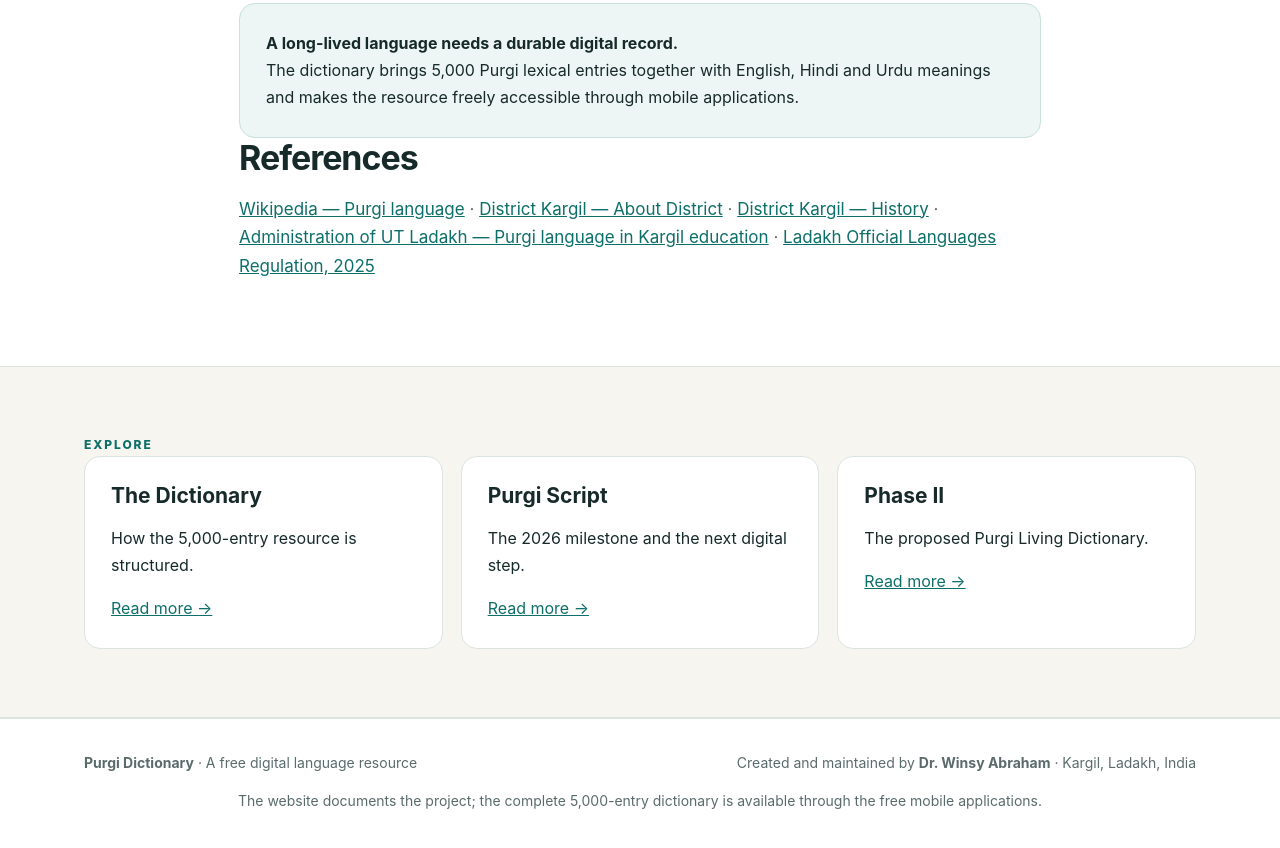
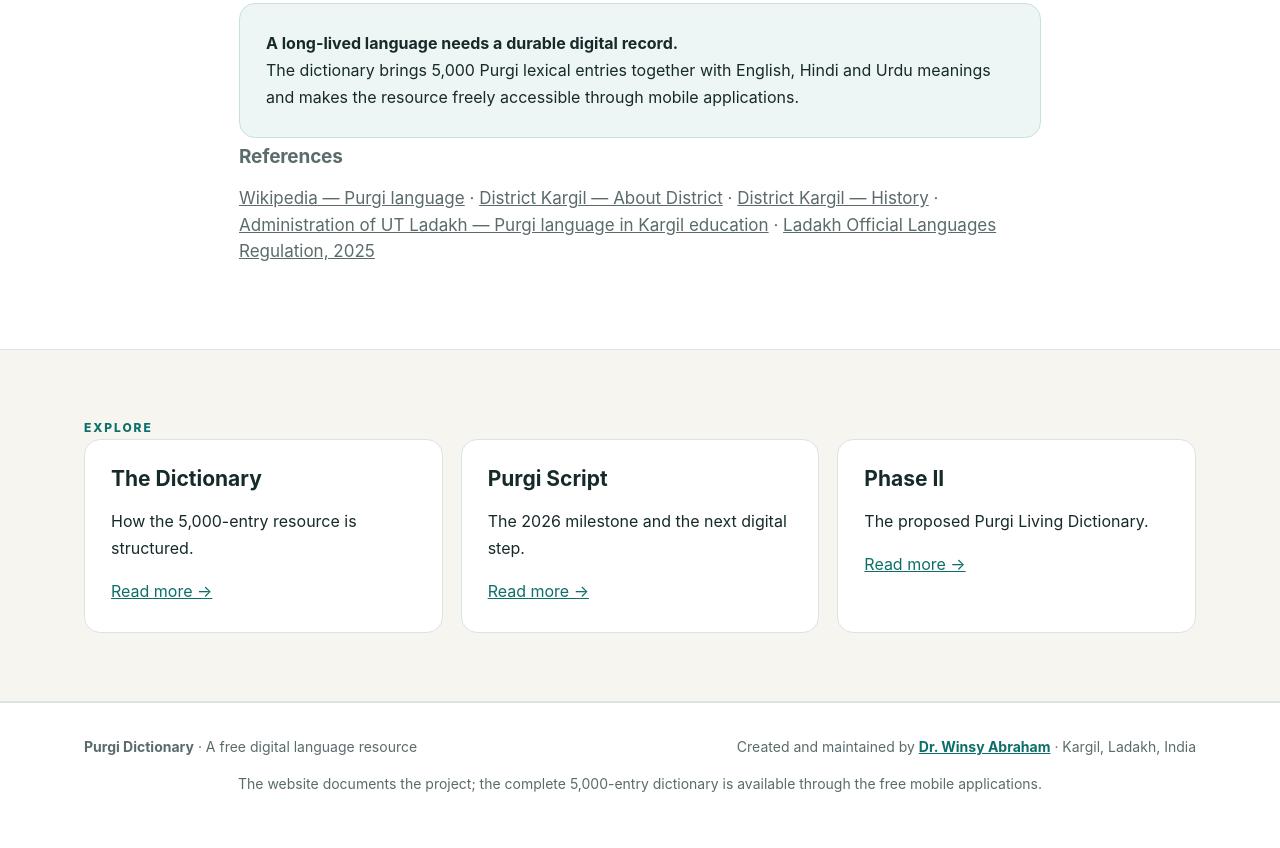
Before and after one commit to purgidictionary/purgidictionary.in, a plain HTML site: page purgi-language.html in a window 1280 px wide. Shown: the part 2364-3212 px from the top of the page. Drawn offline with Linux system fonts and the light colour scheme.

Commit message:
Refine About Purgi references styling and documentation language

```diff
--- a/purgi-language.html
+++ b/purgi-language.html
@@ -17,9 +17,9 @@
 <p>One possible reason is the history of life in this high-altitude region. Kargil has long been shaped by severe winters, difficult terrain, short agricultural seasons and the practical demands of survival, agriculture and trade. Much language knowledge therefore remained embedded in speech, memory, oral traditions and community life rather than in large reference works. This is an interpretation of the historical context, not a claim that climate alone explains the development of Purgi literature or documentation.</p>
 <p>Documentation today is therefore about more than recording words. It is about creating a durable resource that can support learning, teaching, research, translation, creative work, cultural preservation and the transmission of Purgi to future generations.</p>
 <div class="callout"><b>A long-lived language needs a durable digital record.</b><br>The dictionary brings 5,000 Purgi lexical entries together with English, Hindi and Urdu meanings and makes the resource freely accessible through mobile applications.</div>
-<h2>References</h2><p class="small"><a href="https://en.wikipedia.org/wiki/Purgi_language">Wikipedia — Purgi language</a> · <a href="https://kargil.nic.in/about-district/">District Kargil — About District</a> · <a href="https://kargil.nic.in/kargilhistory/">District Kargil — History</a> · <a href="https://ladakh.gov.in/gdc-kargil-introduces-ability-enhancement-courses-in-regional-languages-of-ladakh/">Administration of UT Ladakh — Purgi language in Kargil education</a> · <a href="https://indiacode.ecourtsindia.com/rules/the-ladakh-official-languages-regulation-2025-f7c9c226/">Ladakh Official Languages Regulation, 2025</a></p>
+<div class="references"><h2>References</h2><p><a href="https://en.wikipedia.org/wiki/Purgi_language">Wikipedia — Purgi language</a> · <a href="https://kargil.nic.in/about-district/">District Kargil — About District</a> · <a href="https://kargil.nic.in/kargilhistory/">District Kargil — History</a> · <a href="https://ladakh.gov.in/gdc-kargil-introduces-ability-enhancement-courses-in-regional-languages-of-ladakh/">Administration of UT Ladakh — Purgi language in Kargil education</a> · <a href="https://indiacode.ecourtsindia.com/rules/the-ladakh-official-languages-regulation-2025-f7c9c226/">Ladakh Official Languages Regulation, 2025</a></p></div>
 </div></section>
 <section class="section band"><div class="wrap"><div class="kicker">Explore</div><div class="grid"><div class="card"><h3>The Dictionary</h3><p>How the 5,000-entry resource is structured.</p><a href="dictionary.html">Read more →</a></div><div class="card"><h3>Purgi Script</h3><p>The 2026 milestone and the next digital step.</p><a href="script.html">Read more →</a></div><div class="card"><h3>Phase II</h3><p>The proposed Purgi Living Dictionary.</p><a href="phase-ii.html">Read more →</a></div></div></div></section>
-<footer><div class="wrap"><div class="footer-top"><div><b>Purgi Dictionary</b> · A free digital language resource</div><div class="footer-right">Created and maintained by <b>Dr. Winsy Abraham</b> · Kargil, Ladakh, India</div></div><div class="footer-bottom">The website documents the project; the complete 5,000-entry dictionary is available through the free mobile applications.</div></div></footer>
+<footer><div class="wrap"><div class="footer-top"><div><b>Purgi Dictionary</b> · A free digital language resource</div><div class="footer-right">Created and maintained by <a href="winsy-abraham.html"><b>Dr. Winsy Abraham</b></a> · Kargil, Ladakh, India</div></div><div class="footer-bottom">The website documents the project; the complete 5,000-entry dictionary is available through the free mobile applications.</div></div></footer>
 <script>(function(){const toggle=document.querySelector('.menu-toggle');const links=document.querySelector('.links');if(!toggle||!links)return;toggle.addEventListener('click',function(){const open=links.classList.toggle('open');toggle.setAttribute('aria-expanded',open?'true':'false');toggle.setAttribute('aria-label',open?'Close navigation menu':'Open navigation menu');});links.querySelectorAll('a').forEach(function(a){a.addEventListener('click',function(){links.classList.remove('open');toggle.setAttribute('aria-expanded','false');toggle.setAttribute('aria-label','Open navigation menu');});});})();</script>
 </body></html>
```
